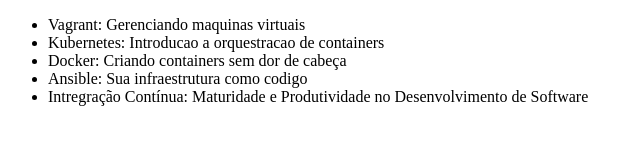
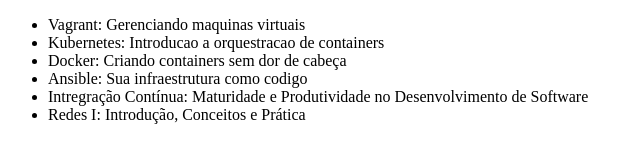
Before and after one commit to Nilton-Luis/aula, a plain HTML site: page index.html in a window 1280 px wide. Shown: the whole page, without its empty margins (0-640 px from the left). Drawn offline with Linux system fonts and the light colour scheme.

Commit message:
Add curso de rede I e informações sobre o mesmo

```diff
--- a/index.html
+++ b/index.html
@@ -11,6 +11,7 @@
         <li>Docker: Criando containers sem dor de cabeça</li>
         <li>Ansible: Sua infraestrutura como codigo</li>
         <li>Intregração Contínua: Maturidade e Produtividade no Desenvolvimento de Software</li>
+        <li>Redes I: Introdução, Conceitos e Prática</li>
     </ul>
 </body>
 </html>
```
